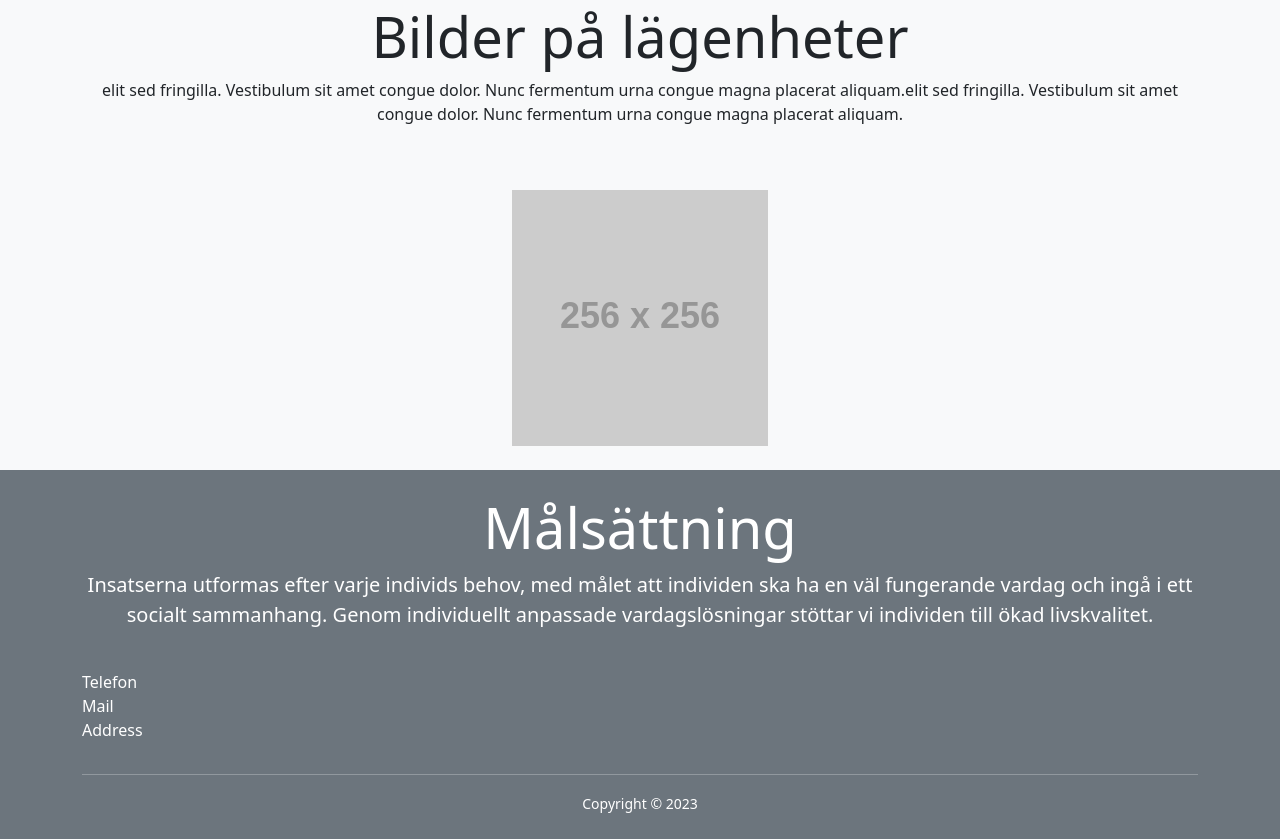
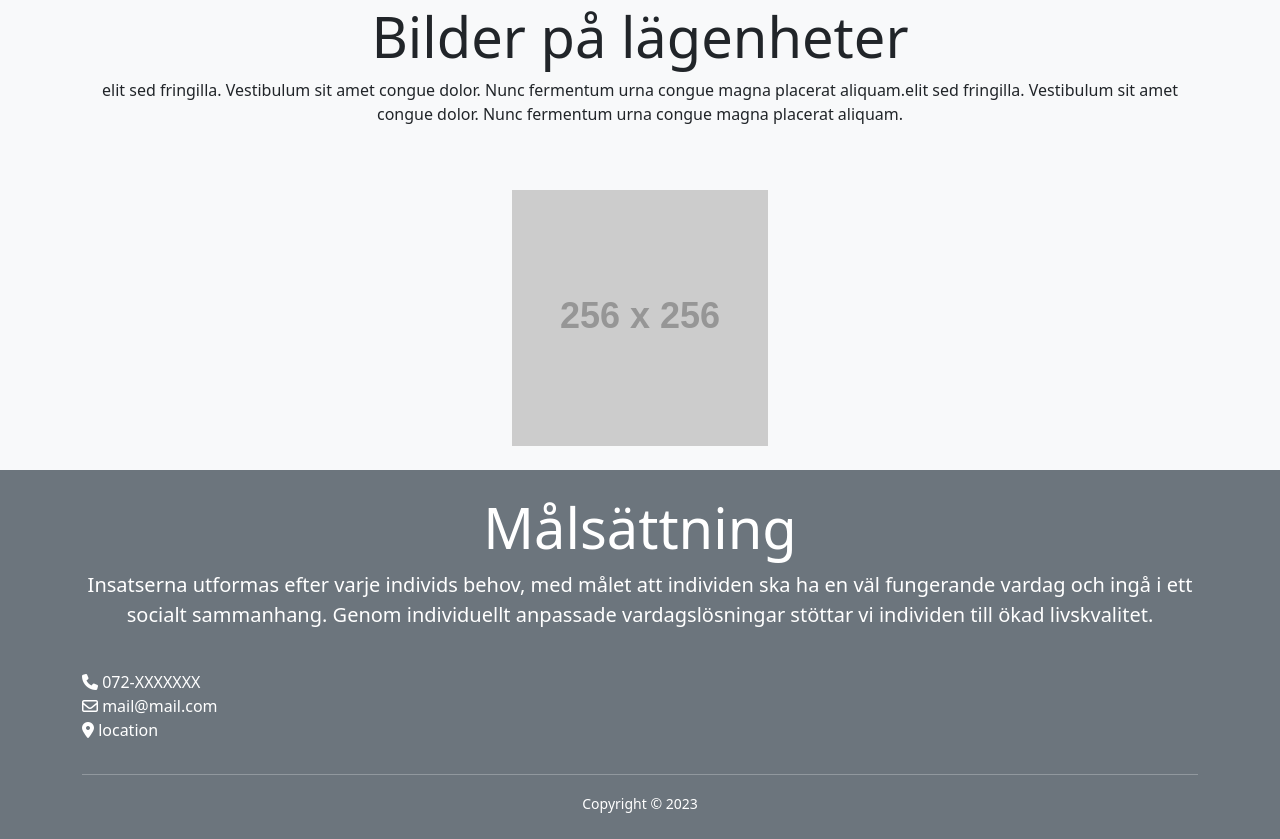
Before and after one commit to DanaSimola/static-pages, a plain HTML site: page index.html in a window 1280 px wide. Shown: the part 3475-4314 px from the top of the page. Drawn offline with nearby package versions, Linux system fonts and the light colour scheme; placeholder pictures from the web are drawn by us.

Commit message:
added icons

```diff
--- a/index.html
+++ b/index.html
@@ -360,9 +360,9 @@
             <div class="row">
                 <div class="col">
                     <ul class="list-unstyled">
-                        <li>Telefon</li>
-                        <li>Mail</li>
-                        <li>Address</li>
+                        <li><span><i class="fa-solid fa-phone"></i>&nbsp;072-XXXXXXX </span></li>
+                        <li><span><i class="fa-regular fa-envelope"></i>&nbsp;mail@mail.com</span></li>
+                        <li><span><i class="fa-solid fa-location-dot"></i>&nbsp;location</span></li>
                     </ul>
 
                 </div>
```
